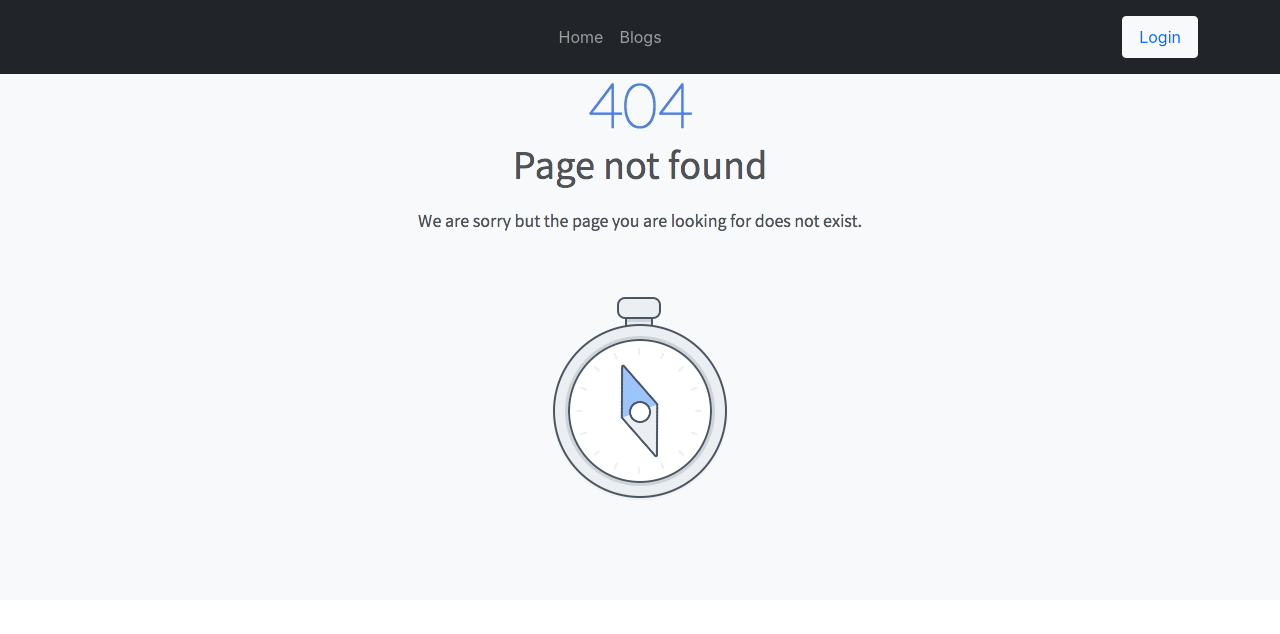
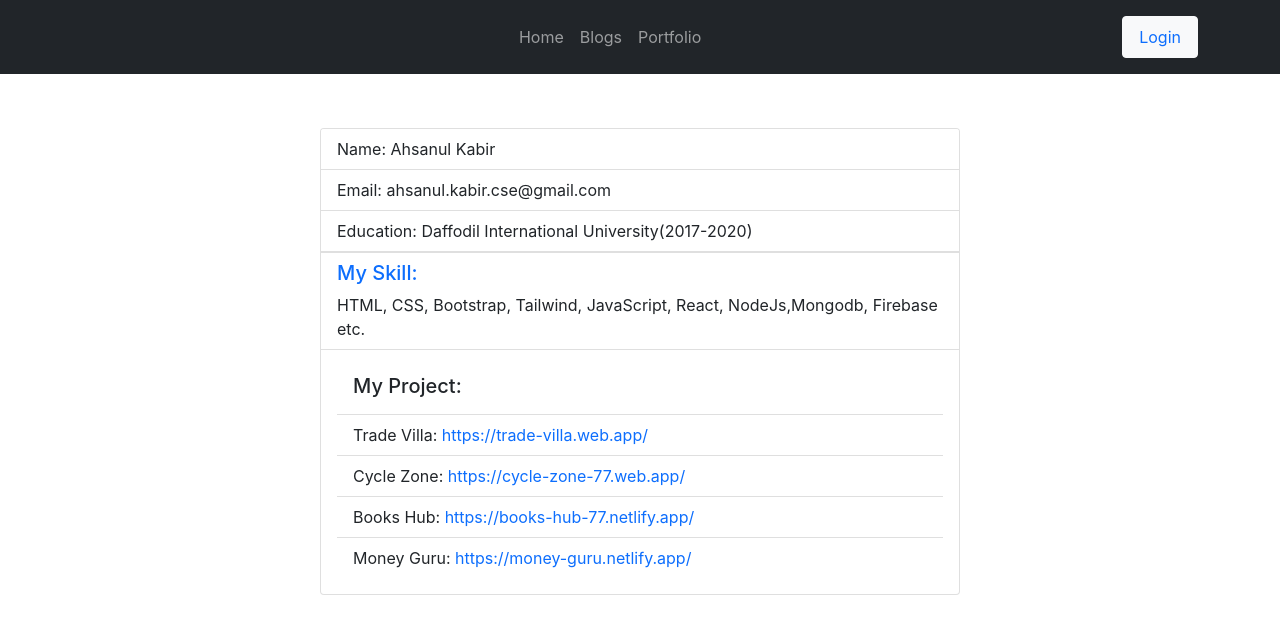
Before and after one commit to Ahsanul-kabir/trade-villa, a React (Create React App) app: page /portfolio in a window 1280 px wide. Shown: the top 634 px of the page. Built offline with nearby package versions, Linux system fonts and the light colour scheme; no server answers.

Commit message:
portfolio added

```diff
--- a/src/App.js
+++ b/src/App.js
@@ -12,6 +12,7 @@ import Login from './Pages/Login/Login/Login';
 import Register from './Pages/Login/Register/Register';
 import RequireAdmin from './Pages/Login/RequireAdmin/RequireAdmin';
 import RequireAuth from './Pages/Login/RequireAuth/RequireAuth';
+import Portfolio from './Pages/Portfolio/Portfolio';
 import Header from './Pages/Shared/Header';
 import NotFound from './Pages/Shared/NotFound';
 
@@ -25,6 +26,7 @@ function App() {
         <Route path="/login" element={<Login />} />
         <Route path="/register" element={<Register />} />
         <Route path="/blogs" element={<Blogs />} />
+        <Route path="/portfolio" element={<Portfolio />} />
         <Route path="/buyNow/:productId" element={
           <RequireAuth>
             <BuyNow />
--- /dev/null
+++ b/src/Pages/Portfolio/Portfolio.js
@@ -0,0 +1,41 @@
+import React from 'react';
+import { Card, ListGroup, ListGroupItem } from 'react-bootstrap';
+import { Link } from 'react-router-dom';
+
+const Portfolio = () => {
+    return (
+        <div>
+            <Card className='w-50 mx-auto ' style={{ marginTop: '8rem' }}>
+
+                <ListGroup className="list-group-flush">
+                    <ListGroupItem><span>Name: </span>Ahsanul Kabir</ListGroupItem>
+                    <ListGroupItem><span>Email: </span>ahsanul.kabir.cse@gmail.com</ListGroupItem>
+                    <ListGroupItem><span>Education: </span>Daffodil International University(2017-2020)</ListGroupItem>
+
+                </ListGroup>
+
+                <ListGroup className="list-group-flush">
+
+                    <ListGroupItem> <h5 className='text-primary '>My Skill: </h5>HTML, CSS, Bootstrap, Tailwind, JavaScript, React, NodeJs,Mongodb, Firebase etc.</ListGroupItem>
+
+                </ListGroup>
+
+                <Card.Body>
+                    <ListGroup className="list-group-flush">
+                        <ListGroupItem><h5>My Project: </h5></ListGroupItem>
+                        <ListGroupItem><span>Trade Villa: </span><a href='https://trade-villa.web.app/'>https://trade-villa.web.app/</a></ListGroupItem>
+
+                        <ListGroupItem><span>Cycle Zone: </span><a href='https://cycle-zone-77.web.app/'>https://cycle-zone-77.web.app/</a></ListGroupItem>
+
+                        <ListGroupItem><span>Books Hub: </span><a href='https://books-hub-77.netlify.app/'>https://books-hub-77.netlify.app/</a></ListGroupItem>
+
+                        <ListGroupItem><span>Money Guru: </span><a href='https://money-guru.netlify.app/'>https://money-guru.netlify.app/</a></ListGroupItem>
+
+                    </ListGroup>
+                </Card.Body>
+            </Card>
+        </div>
+    );
+};
+
+export default Portfolio;
--- a/src/Pages/Shared/Header.js
+++ b/src/Pages/Shared/Header.js
@@ -25,6 +25,7 @@ const Header = () => {
                         <Nav className="mx-auto">
                             <NavLink as={Link} activeClassName="selected" to="home">Home</NavLink>
                             <NavLink as={Link} activeClassName="selected" to="blogs">Blogs</NavLink>
+                            <NavLink as={Link} activeClassName="selected" to="portfolio">Portfolio</NavLink>
                             {
                                 user?.email ? <>
                                     <NavLink as={Link} activeClassName="selected" to="/dashboard">Dashboard</NavLink>
```
